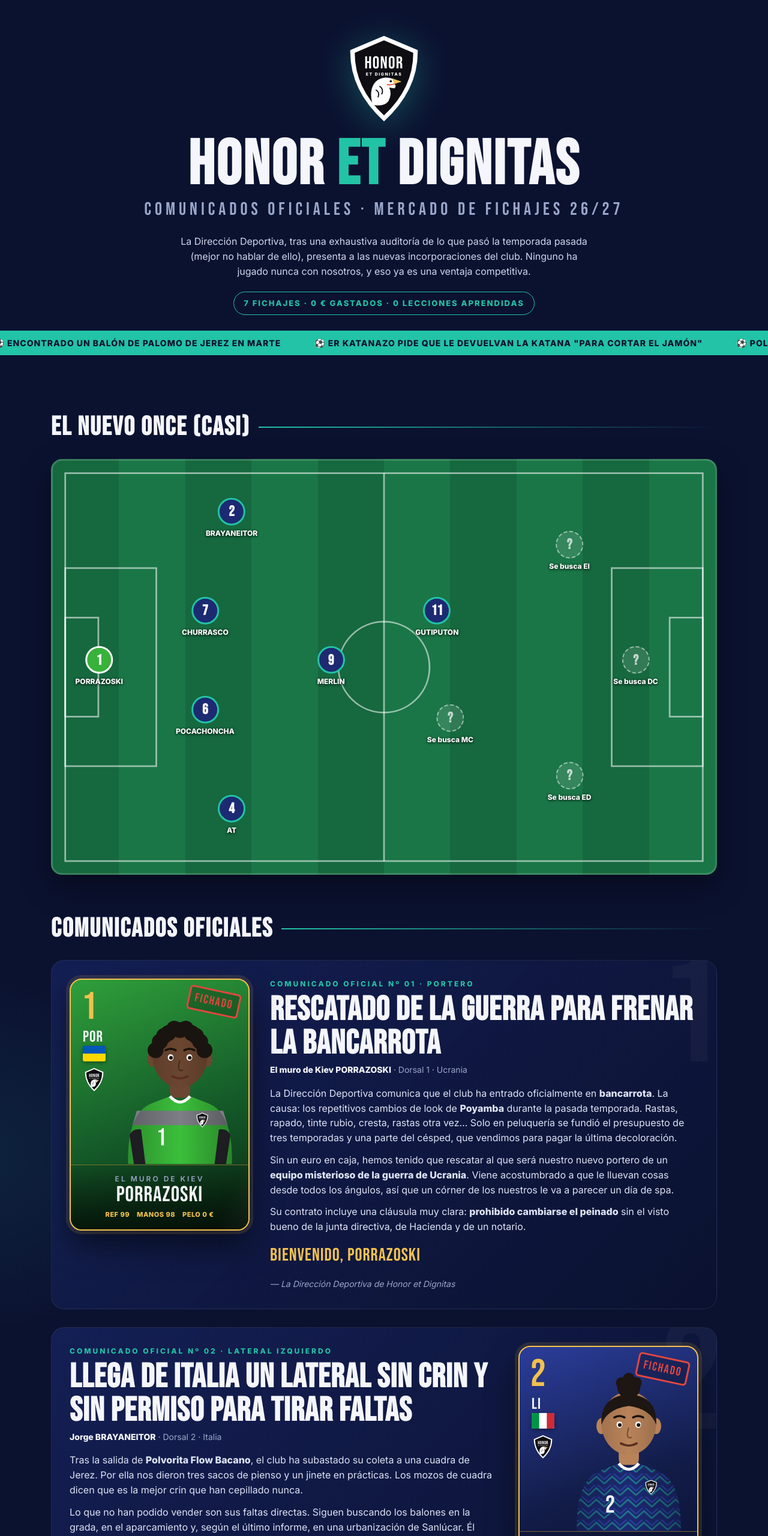
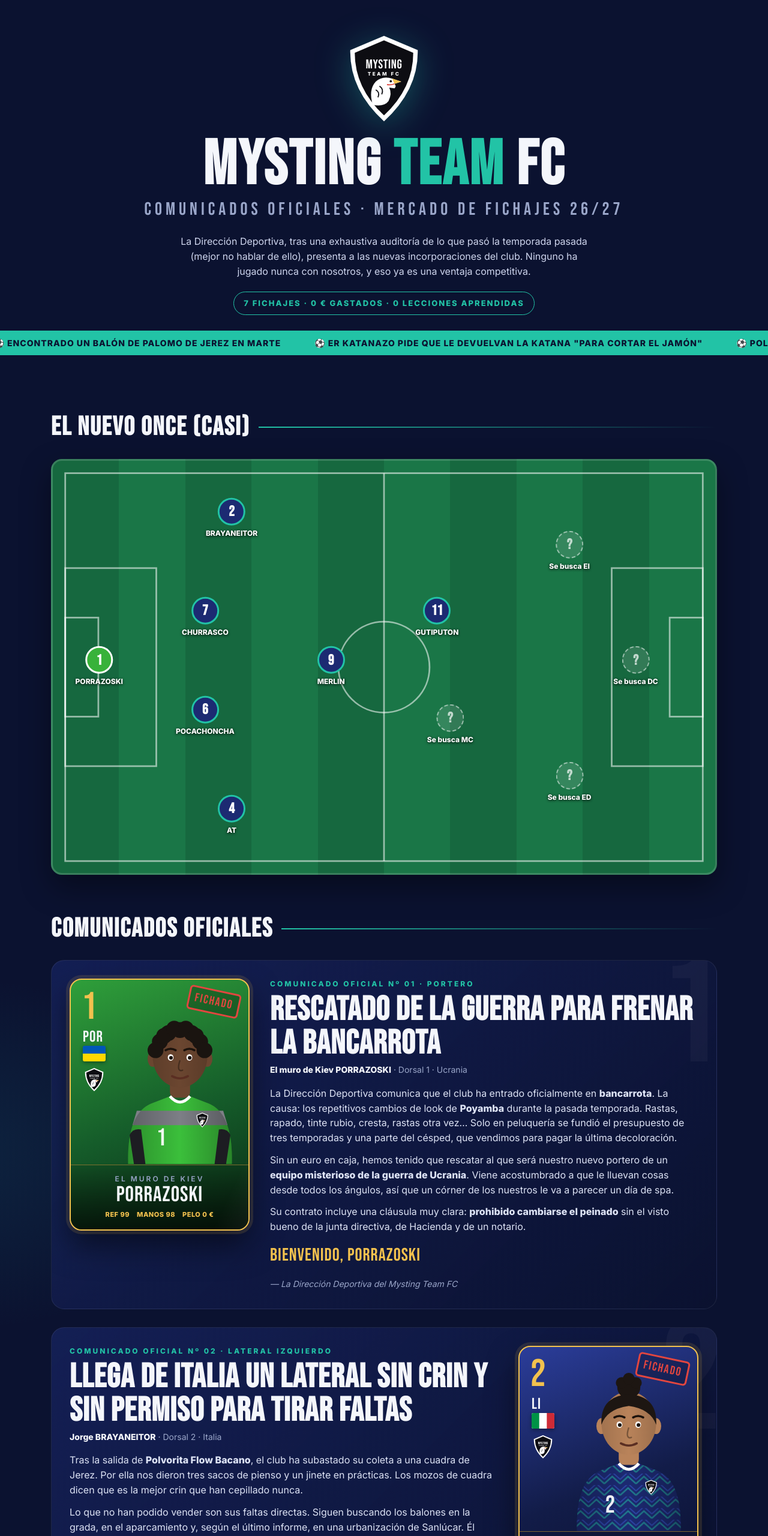
Before and after one commit to DavidJR-max/honor-et-dignitas, a plain HTML site: page index.html in a window 1280 px wide. Shown: the top 2560 px of the page at 60% size. Drawn offline with Linux system fonts and the light colour scheme.

Commit message:
Renombrar el club a Mysting Team FC
Co-Authored-By: Claude Opus 5.5 <noreply@anthropic.com>

```diff
--- a/index.html
+++ b/index.html
@@ -3,7 +3,7 @@
 <head>
 <meta charset="UTF-8">
 <meta name="viewport" content="width=device-width, initial-scale=1">
-<title>Honor et Dignitas · Mercado de fichajes</title>
+<title>Mysting Team FC · Mercado de fichajes</title>
 <link rel="preconnect" href="https://fonts.googleapis.com">
 <link rel="preconnect" href="https://fonts.gstatic.com" crossorigin>
 <link href="https://fonts.googleapis.com/css2?family=Bebas+Neue&family=Inter:wght@400;600;800&display=swap" rel="stylesheet">
@@ -119,8 +119,8 @@
     <symbol id="crest" viewBox="0 0 200 240">
       <path d="M100 6 L190 44 Q192 150 100 234 Q8 150 10 44 Z" fill="#fff"/>
       <path d="M100 18 L178 51 Q178 145 100 218 Q22 145 22 51 Z" fill="#0d0d12"/>
-      <text x="100" y="92" text-anchor="middle" font-family="Bebas Neue, Impact, sans-serif" font-size="46" fill="#fff" letter-spacing="2">HONOR</text>
-      <text x="100" y="112" text-anchor="middle" font-family="Inter, sans-serif" font-weight="800" font-size="11" fill="#fff" letter-spacing="2.5">ET DIGNITAS</text>
+      <text x="100" y="92" text-anchor="middle" font-family="Bebas Neue, Impact, sans-serif" font-size="34" fill="#fff" letter-spacing="1">MYSTING</text>
+      <text x="100" y="112" text-anchor="middle" font-family="Inter, sans-serif" font-weight="800" font-size="13" fill="#fff" letter-spacing="4">TEAM FC</text>
       <!-- Águila estilizada -->
       <path d="M70 190 Q58 150 78 128 Q96 112 122 120 L146 128 L128 134 Q134 140 128 146 L114 144 Q122 160 112 180 Q100 196 70 190 Z" fill="#fff"/>
       <path d="M122 120 L146 128 L128 134 Z" fill="#f2c14e"/>
@@ -134,7 +134,7 @@
 <header class="hero">
   <div class="wrap">
     <svg class="crest"><use href="#crest"/></svg>
-    <h1>HONOR <span>ET</span> DIGNITAS</h1>
+    <h1>MYSTING <span>TEAM</span> FC</h1>
     <div class="sub">Comunicados oficiales · Mercado de fichajes 26/27</div>
     <p class="lead">La Dirección Deportiva, tras una exhaustiva auditoría de lo que pasó la temporada pasada (mejor no hablar de ello), presenta a las nuevas incorporaciones del club. Ninguno ha jugado nunca con nosotros, y eso ya es una ventaja competitiva.</p>
     <span class="badge">7 fichajes · 0 € gastados · 0 lecciones aprendidas</span>
@@ -163,7 +163,7 @@
 
 <footer>
   <svg class="crest" viewBox="0 0 200 240"><use href="#crest"/></svg>
-  <div>Honor et Dignitas · Clubes Pro · Dirección Deportiva (o lo que queda de ella)</div>
+  <div>Mysting Team FC · Clubes Pro · Dirección Deportiva (o lo que queda de ella)</div>
   <div style="margin-top:6px;font-size:12px">Cualquier parecido con exjugadores reales es completamente intencionado.</div>
 </footer>
 
@@ -382,7 +382,7 @@ document.getElementById("signings").innerHTML = players.map((p,i)=>`
       <div class="meta"><strong>${p.first} ${p.last}</strong> · Dorsal ${p.num} · ${p.country}</div>
       ${p.body.map(t=>`<p>${t}</p>`).join("")}
       <p class="welcome">${p.welcome}</p>
-      <div class="sig">— La Dirección Deportiva de Honor et Dignitas</div>
+      <div class="sig">— La Dirección Deportiva del Mysting Team FC</div>
     </div>
   </article>`).join("");
 
```
